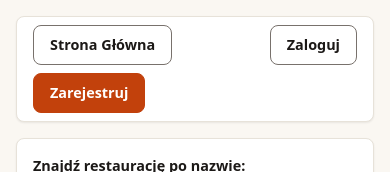
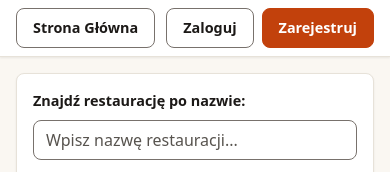
Before and after one commit to jakubpiech/Frameworki_Frontendowe, an Angular app: page /restaurants in a window 390 px wide. Shown: the top 172 px of the page. Built offline with nearby package versions, Linux system fonts and the light colour scheme.

Commit message:
refactor: update header styles for improved layout and responsiveness

```diff
--- a/src/app/components/header/header.scss
+++ b/src/app/components/header/header.scss
@@ -1,15 +1,22 @@
+/* Full-width bar stuck to the top edge. Padding keeps the content
+   aligned with the page content below (same left and right edges). */
 :host {
   display: flex;
   flex-wrap: wrap;
   align-items: center;
   gap: var(--space-1);
-  width: var(--page-width);
-  margin: var(--space-2) auto 0;
-  padding: var(--space-1) var(--space-2);
-  border: 1px solid var(--color-border);
-  border-radius: var(--radius-md);
+  width: 100%;
+  margin: 0;
+  padding: var(--space-1) max(var(--space-2), calc((100% - 72rem) / 2));
+  border-bottom: 1px solid var(--color-border);
   background: var(--color-surface);
   box-shadow: var(--shadow-sm);
+}
+
+@media (min-width: 48rem) {
+  :host {
+    padding-inline: max(var(--space-3), calc((100% - 72rem) / 2));
+  }
 }
 
 /* The home button pushes the rest of the navigation to the right */
```
